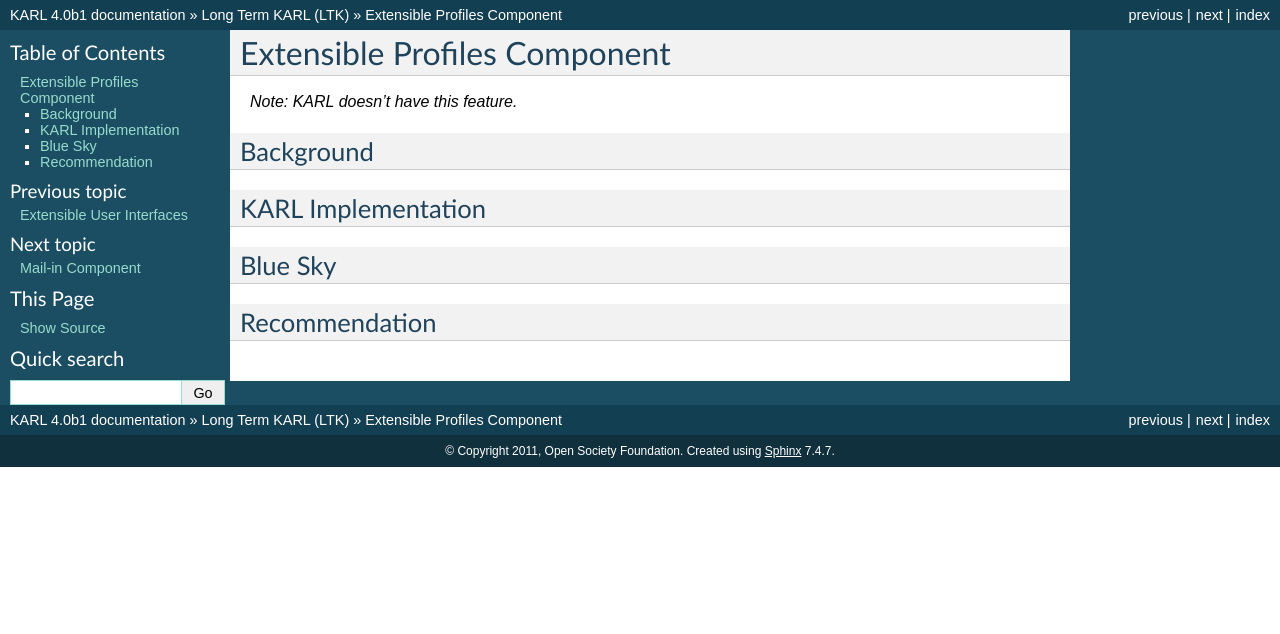
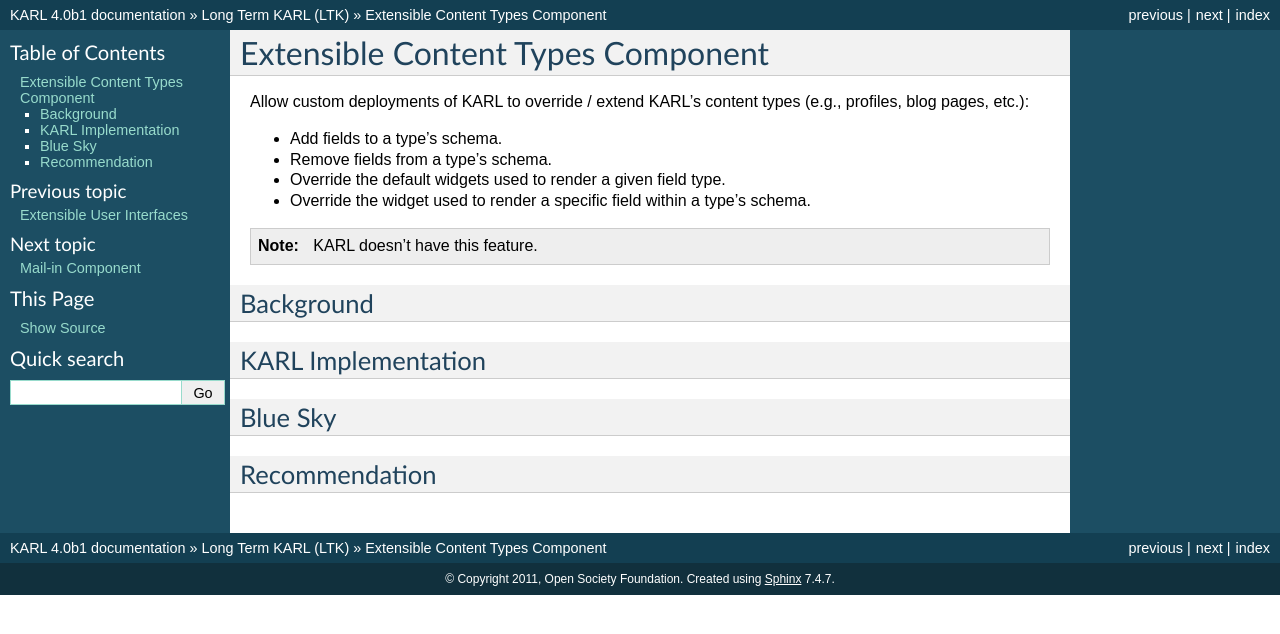
Before and after one commit to karlproject/karldocs, a Sphinx documentation site: the page built from docs/ltk/extensible-content-types.rst, in a window 1280 px wide. Shown: the top 634 px of the page. Built offline with Sphinx 7.4.7, drawn with Linux system fonts in a browser that asks for light colours.

Commit message:
Explain content-type extensibility.

```diff
--- a/docs/ltk/extensible-content-types.rst
+++ b/docs/ltk/extensible-content-types.rst
@@ -1,8 +1,18 @@
-=============================
-Extensible Profiles Component
-=============================
+==================================
+Extensible Content Types Component
+==================================
 
-*Note: KARL doesn't have this feature.*
+Allow custom deployments of KARL to override / extend KARL's content types
+(e.g., profiles, blog pages, etc.):
+
+- Add fields to a type's schema.
+- Remove fields from a type's schema.
+- Override the default widgets used to render a given field type.
+- Override the widget used to render a specific field within a type's schema.
+
+.. note::
+
+   KARL doesn't have this feature.
 
 Background
 ==========
```
